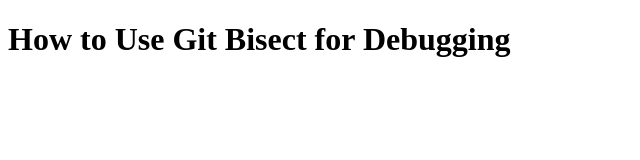
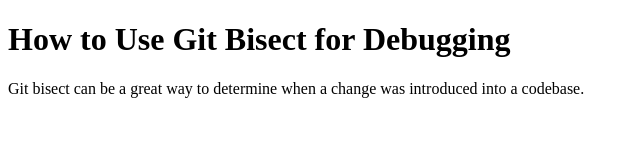
Before and after one commit to dguo/git-bisect-demo, a plain HTML site: page index.html in a window 1280 px wide. Shown: the whole page, without its empty margins (0-640 px from the left). Drawn offline with Linux system fonts and the light colour scheme.

Commit message:
Add a paragraph

```diff
--- a/index.html
+++ b/index.html
@@ -7,5 +7,9 @@
     </head>
     <body>
         <h1>How to Use Git Bisect for Debugging</h1>
+        <p>
+            Git bisect can be a great way to determine when a change was
+            introduced into a codebase.
+        </p>
     </body>
 </html>
```
